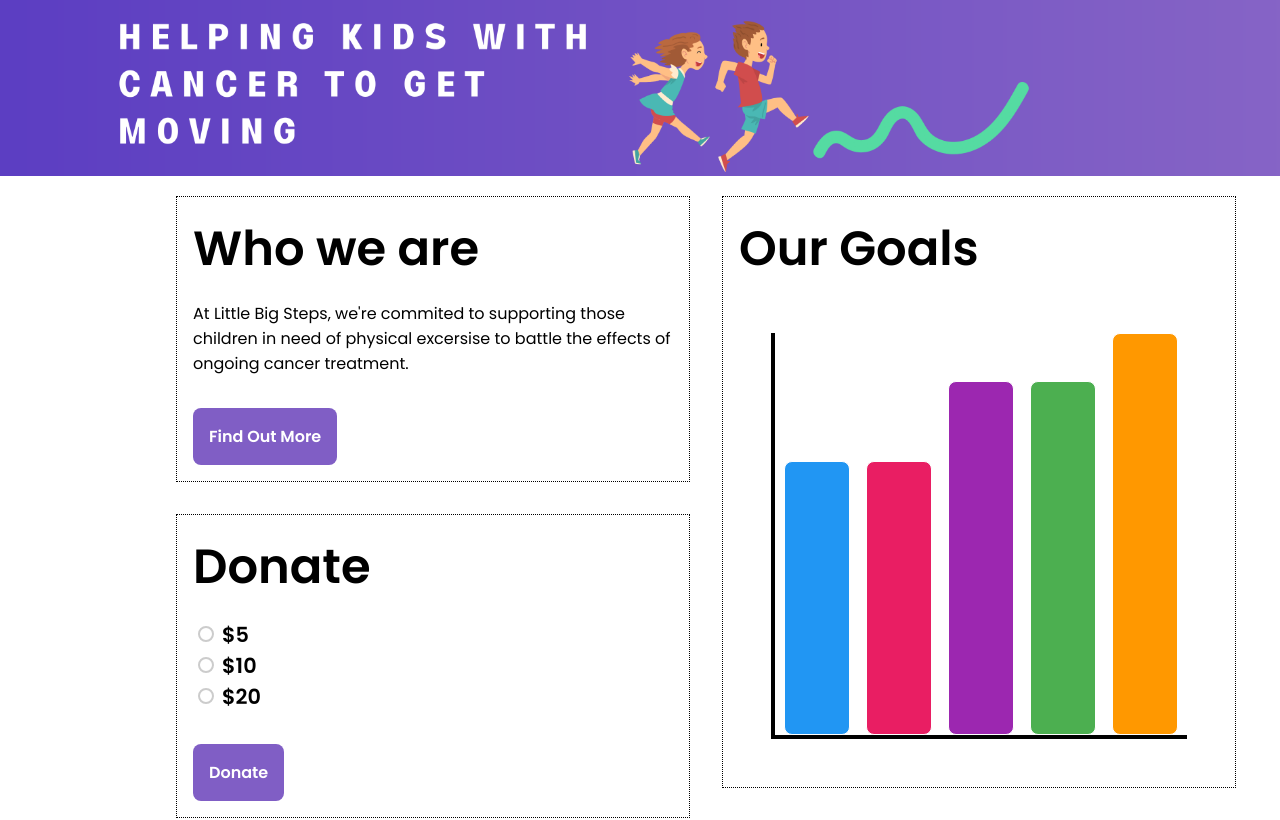
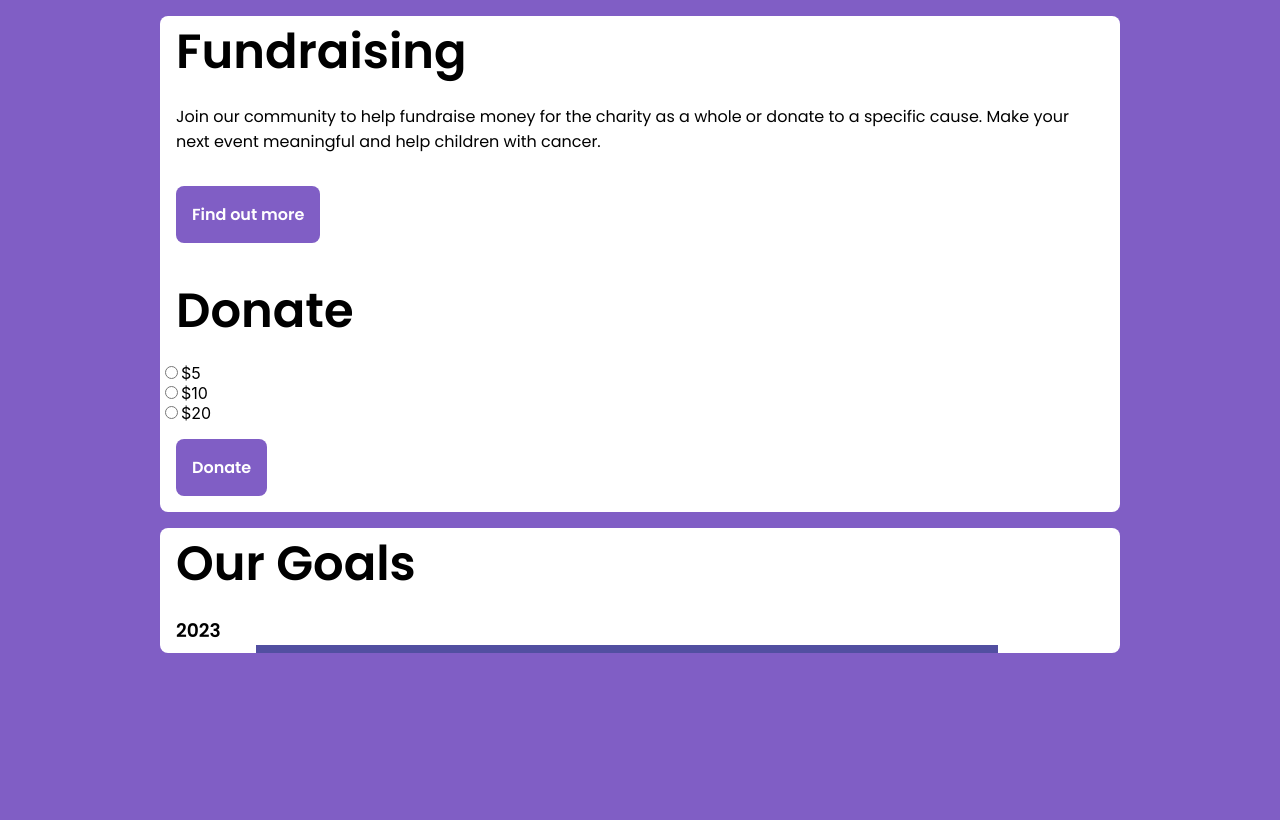
Before and after one commit to Bealeja/lbs-digital-tool, a React (Create React App) app in the folder client/: page / in a window 1280 px wide. Shown: the top 820 px of the page. Built offline with nearby package versions, Linux system fonts and the light colour scheme.

Commit message:
Additional Update to Donations

```diff
--- a/client/src/App.js
+++ b/client/src/App.js
@@ -3,7 +3,9 @@ import { BrowserRouter, Route, Switch } from "react-router-dom";
 import "./App.scss";
 
 // Scene Imports
-import HomePage from "./scenes/homePage";
+// import HomePage from "./scenes/homePage";
+// import StatisticsPage from "./scenes/statisticsPage";
+import DonationsPage from "./scenes/donationsPage";
 
 function App() {
   return (
@@ -11,7 +13,7 @@ function App() {
       <BrowserRouter>
         <Switch>
           <Route path="/">
-            <HomePage />
+            <DonationsPage />
           </Route>
         </Switch>
       </BrowserRouter>
--- a/client/src/App.scss
+++ b/client/src/App.scss
@@ -23,9 +23,58 @@ button {
   font-size: 1rem;
   font-weight: bold;
   padding: 1rem 1rem;
+  background-color: #805ec5;
+  color: #fff;
 }
 
 @mixin flex($direction) {
   display: flex;
   flex-direction: $direction;
 }
+
+.flex-row {
+  @include flex(row);
+}
+
+.flex-column {
+  @include flex(column);
+}
+
+.card-image {
+  display: block;
+  width: 100%;
+  margin: 1rem;
+  border-radius: 0.5rem;
+}
+
+.margin {
+  margin: 0rem 10rem;
+}
+
+.center-items {
+  align-items: space;
+  justify-content: space-evenly;
+}
+
+@mixin container($width) {
+  display: inline-block;
+  margin: 1rem;
+  width: $width;
+  border: 1px black dotted;
+  height: 100%;
+}
+
+@mixin background-colour($colour) {
+  background-color: $colour;
+}
+
+.background-purple {
+  @include background-colour(#805ec5);
+  color: white;
+}
+
+.background-white {
+  @include background-colour(#fff);
+  color: black;
+  border-radius: 0.5rem;
+}
--- /dev/null
+++ b/client/src/scenes/donationsPage/index.jsx
@@ -0,0 +1,45 @@
+import "./index.scss";
+
+const DonationsPage = () => {
+  return (
+    <div class="background-purple">
+      <div class="margin background-white">
+        <div>
+          <h2>Fundraising</h2>
+          <p>
+            Join our community to help fundraise money for the charity as a
+            whole or donate to a specific cause. Make your next event meaningful
+            and help children with cancer.
+          </p>
+          <button>Find out more</button>
+        </div>
+        <divider />
+        <div>
+          <h2>Donate</h2>
+          <form class="radio-button-form">
+            <input type="radio" id="$5" name="money" value="5" />
+            <label for="$5">$5</label>
+            <br />
+
+            <input type="radio" id="$10" name="money" value="10" />
+            <label for="$10">$10</label>
+            <br />
+
+            <input type="radio" id="20" name="money" value="20" />
+            <label for="$20">$20</label>
+            <br />
+          </form>
+          <button class="button-purple">Donate</button>
+        </div>
+      </div>
+      <div class="margin background-white">
+        <h2>Our Goals</h2>
+        <div>
+          <h3 class="progress-bar">2023</h3>
+        </div>
+      </div>
+    </div>
+  );
+};
+
+export default DonationsPage;
--- /dev/null
+++ b/client/src/scenes/donationsPage/index.scss
@@ -0,0 +1,13 @@
+body {
+  background-color: #805ec5;
+}
+
+.progress-bar::after {
+  content: "";
+  display: flex;
+  width: 80%;
+  margin-left: 5rem;
+  height: 8px;
+  background-color: #524fa1;
+  z-index: 1;
+}
--- a/client/src/scenes/homePage/index.jsx
+++ b/client/src/scenes/homePage/index.jsx
@@ -1,4 +1,5 @@
 import Banner from "../../components/bannerComponent";
+import Navbar from "../../components/navbarComponent";
 import Table from "../../components/tableComponent";
 import Footer from "../../components/footerComponent";
 import "./index.scss";
@@ -7,9 +8,10 @@ const HomePage = () => {
   return (
     <div id="home-page">
       <Banner />
+      <Navbar />
       <div class="margin">
-        <div class="flex-row">
-          <div class="flex-column">
+        <div class="flex-row center-items">
+          <div class="flex-column center-items">
             <section class="container">
               <h2>Who we are</h2>
               <p>
--- a/client/src/scenes/homePage/index.scss
+++ b/client/src/scenes/homePage/index.scss
@@ -3,8 +3,9 @@
 #home-page .container {
   display: inline-block;
   margin: 1rem;
-  width: 40vw;
+  width: 35rem;
   border: 1px black dotted;
+  height: 100%;
 }
 
 #home-page .button-purple {
@@ -14,6 +15,11 @@
 
 #home-page .flex-column {
   @include flex(column);
+}
+
+#home-page .center-items {
+  align-items: center;
+  justify-content: center;
 }
 
 #home-page .flex-row {
--- /dev/null
+++ b/client/src/scenes/statisticsPage/index.jsx
@@ -0,0 +1,81 @@
+import Banner from "../../components/bannerComponent";
+import Table from "../../components/tableComponent";
+import Footer from "../../components/footerComponent";
+
+import "./index.scss";
+
+import Photo1 from "../../assets/child.png";
+
+const StatisticsPage = () => {
+  return (
+    <div>
+      <Banner />
+      <div class="flex-row center-items background-white margin">
+        <div class="flex-column">
+          <section class="container-statistics">
+            <h2>How you have helped</h2>
+            <p>
+              Jessica was provided with fifteen sessions of physio therapy due
+              to a fundraiser created by our beloved community.
+              <img class="card-image" src={Photo1} alt="excersise treatment" />
+            </p>
+          </section>
+        </div>
+        <div class="container-statistics">
+          <h2>Children Helped</h2>
+          <Table />
+        </div>
+      </div>
+      <div class="flex-column background-purple ">
+        <div class="margin">
+          <h2>Follow the money trail</h2>
+          <p>
+            At Little Big Steps we are completely transparent with your
+            donations and assure that you’re hard earned cash is going to the
+            children who need it most. Whether it’s treatment, physio sessions,
+            or even a new fitbit every dollar is recorded.
+          </p>
+          <div class="flex-row center-items">
+            <div class="container-statistics">
+              <h2>Children Helped</h2>
+              <Table />
+            </div>
+            <div class="container-statistics">
+              <h2>Children Helped</h2>
+              <Table />
+            </div>
+          </div>
+
+          <div class="background-white">
+            <div class="flex-row center-items">
+              <div class="flex-column">
+                <section class="container-statistics">
+                  <h2>Distribution of Donations</h2>
+                  <p>
+                    At Little Big Steps we are completely transparent with your
+                    donations and assure that you’re hard earned cash is going
+                    to the children who need it most. Whether it’s treatment,
+                    physio sessions, or even a new fitbit every dollar is
+                    recorded.
+                  </p>
+                  <button>Donate</button>
+                  <button>Fundraise</button>
+                </section>
+              </div>
+              <div class="container-statistics">
+                <Table />
+              </div>
+            </div>
+          </div>
+          <br></br>
+          <div class="background-white">
+            <Footer />
+          </div>
+          <br></br>
+        </div>
+      </div>
+    </div>
+  );
+};
+
+export default StatisticsPage;
```
Also changed, not shown: client/src/components/navbarComponent/index.jsx (+19 -0 lines), client/src/components/piechartComponent/index.jsx (added, +14 -0 lines), client/src/components/piechartComponent/index.scss (added, +67 -0 lines), client/src/scenes/Layout/index.jsx (added, +11 -0 lines), client/src/assets/child.png (added).
